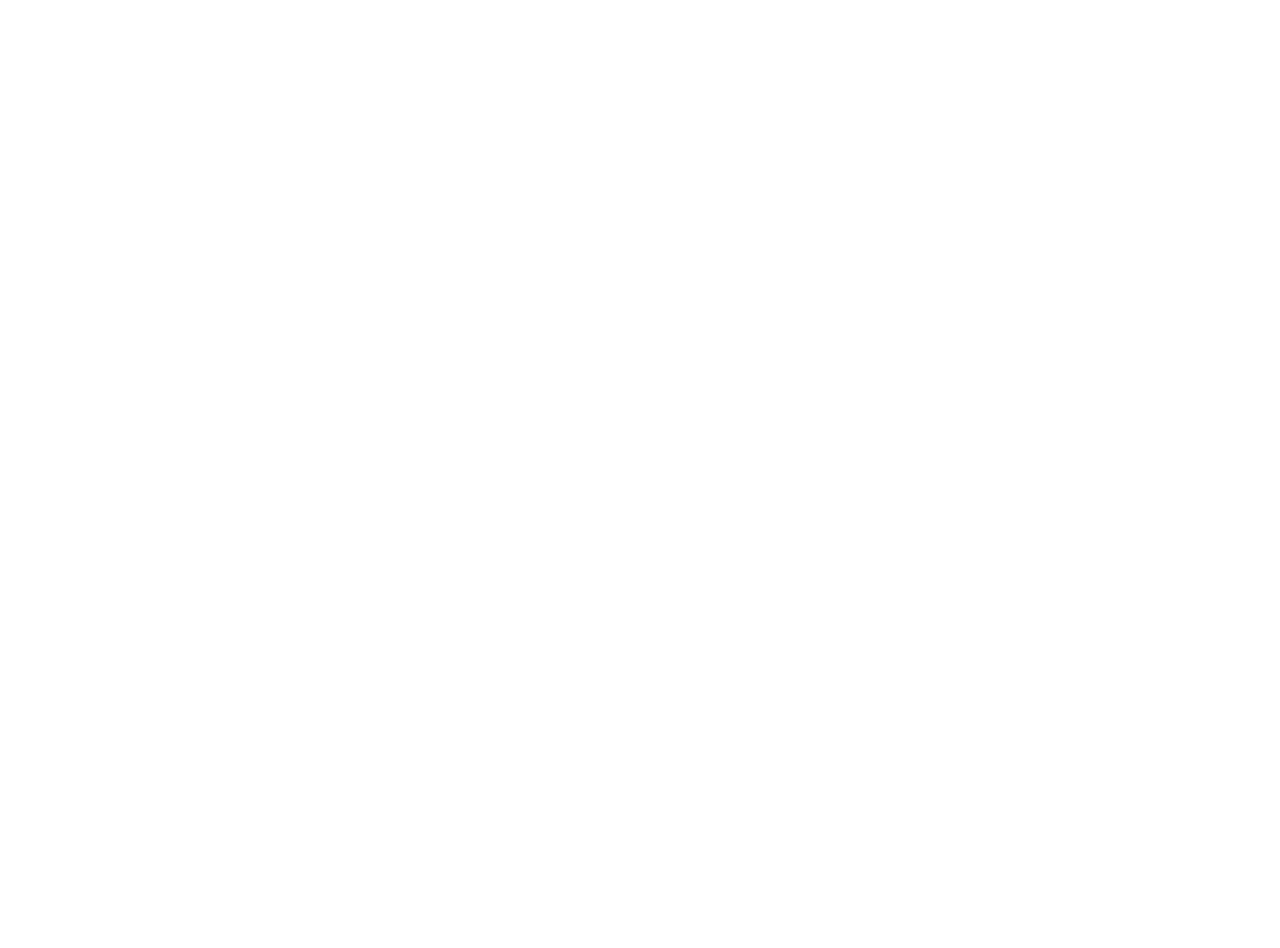
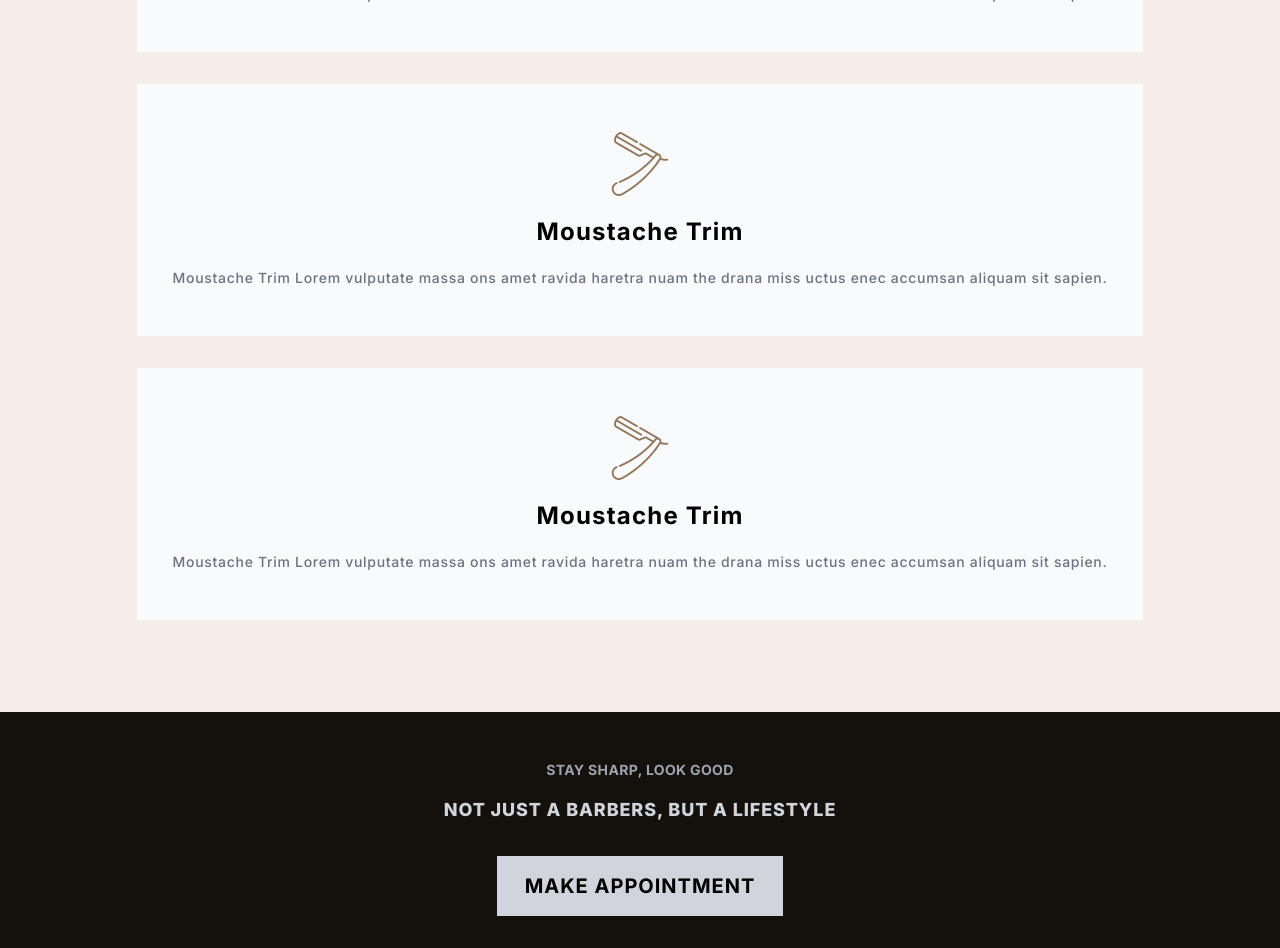
Before and after one commit to Saleamlak21/BarberShop, a Next.js app in the folder client/barber_shop/: page / in a window 1280 px wide. Shown: the part 5380-6328 px from the top of the page. Before the commit the page ends 4384 px from the top, so only its background shows below. Built offline with nearby package versions, Linux system fonts and the light colour scheme.

Commit message:
bottom banner added

```diff
--- /dev/null
+++ b/client/barber_shop/src/app/components/Home/MakeAppointmetn.js
@@ -0,0 +1,21 @@
+import React from "react";
+
+const MakeAppointmetn = () => {
+  return (
+    <div className=" bg-[#14100c] py-12  flex flex-col items-center justify-center gap-4">
+      <div className=" text-gray-300 flex flex-col items-center text-center justify-center">
+        <p className=" tracking-wide mb-4 text-sm font-bold text-gray-400">
+          STAY SHARP, LOOK GOOD
+        </p>
+        <p className=" tracking-wider text-lg font-extrabold mb-3">
+        NOT JUST A BARBERS, BUT A LIFESTYLE
+        </p>
+        <button className=" mt-5 -mb-4 bg-gray-300 text-black  py-4 px-7 hover:scale-105 transition duration-200 active:bg-slate-400  font-bold text-xl tracking-wider ">
+          MAKE APPOINTMENT
+        </button>
+      </div>
+    </div>
+  );
+};
+
+export default MakeAppointmetn;
--- /dev/null
+++ b/client/barber_shop/src/app/components/Home/OurService.js
@@ -0,0 +1,20 @@
+import Card from "@/app/utils/Card";
+import React from "react";
+
+const OurService = () => {
+  return (
+    <div className="  bg-[#f5eee7] flex flex-col gap-2 items-center pt-32 pb-20">
+      <p className="text-sm  text-[#97836c] tracking-widest font-bold">WHAT WE'RE OFFERING</p>
+      <p className=" font-extrabold tracking-wider pb-4 text-3xl ">Barber Services </p>
+      <div className=" flex flex-col gap-2">
+        <Card />
+        <Card />
+        <Card />
+        <Card />
+        <Card />
+      </div>
+    </div>
+  );
+};
+
+export default OurService;
--- a/client/barber_shop/src/app/page.js
+++ b/client/barber_shop/src/app/page.js
@@ -2,6 +2,8 @@
 import Hero from './components/Home/Hero';
 import AboutUs from './components/Home/AboutUs';
 import BottomHero from './components/Home/BottomHero';
+import OurService from './components/Home/OurService';
+import MakeAppointmetn from './components/Home/MakeAppointmetn';
 
 export default function Home() {
   return (
@@ -9,6 +11,8 @@ export default function Home() {
     <Hero />
     <AboutUs />
     <BottomHero />
+    <OurService />
+    <MakeAppointmetn />
   </>
   );
 }
--- /dev/null
+++ b/client/barber_shop/src/app/utils/Card.js
@@ -0,0 +1,16 @@
+import React from "react";
+
+const Card = ({ image, title, discription }) => {
+  return (
+    <div className=" my-3 mx-2 bg-gray-50 p-9 py-12 text-center flex flex-col gap-5 justify-center items-center">
+      <img className=" h-16" src='/assets/icons/razor.png' />
+      <p className=" text-2xl font-bold tracking-wider ">Moustache Trim</p>
+      <p className=" text-sm font-medium text-gray-500 tracking-wider">
+        Moustache Trim Lorem vulputate massa ons amet ravida haretra nuam the
+        drana miss uctus enec accumsan aliquam sit sapien.
+      </p>
+    </div>
+  );
+};
+
+export default Card;
```
Also changed, not shown: client/barber_shop/public/assets/icons/shaving-brush.png (added).
